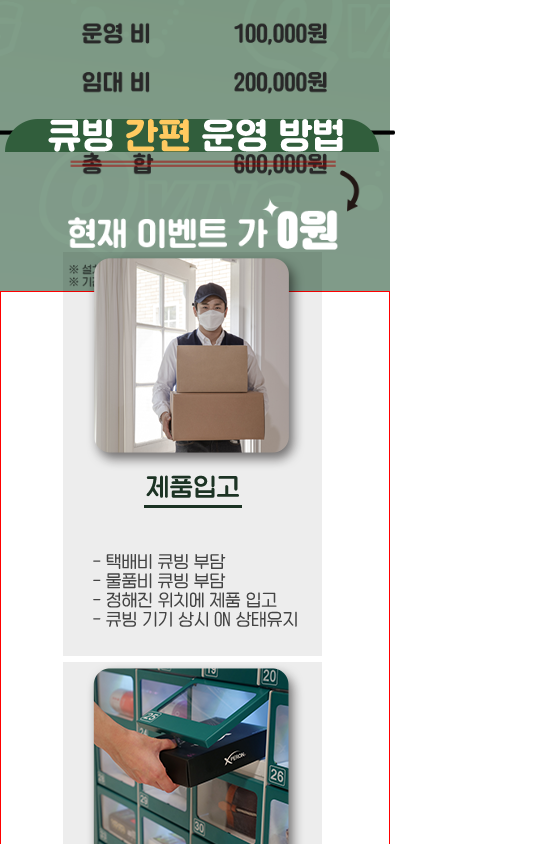
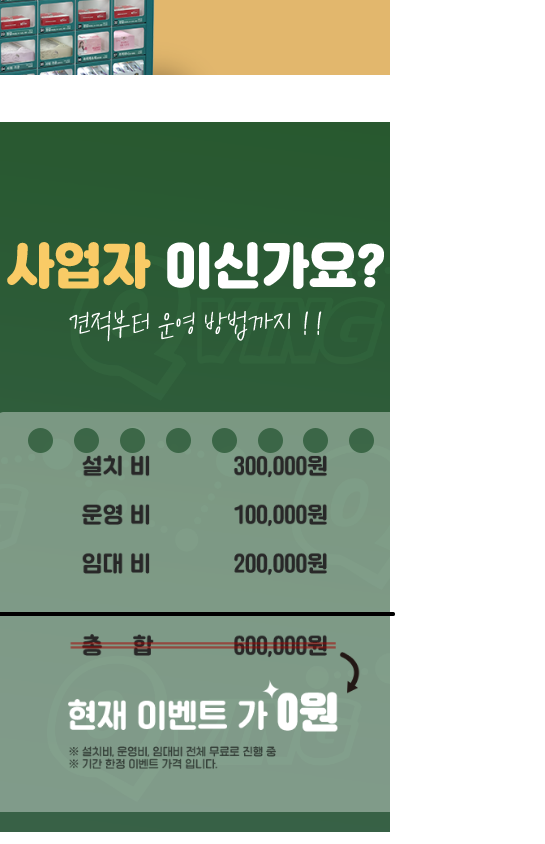
Before and after one commit to jjunseokk/QvingWebpage, a React (Create React App) app: page / in a window 390 px wide. Shown: the part 3220-4064 px from the top of the page, 545 px wide, since content can reach past the window. Built offline with nearby package versions, Linux system fonts and the light colour scheme; a web font is replaced by a local one.

Commit message:
반응형 버그 수정

```diff
--- a/src/Style/section4.css
+++ b/src/Style/section4.css
@@ -46,7 +46,7 @@
 @media screen and (max-width: 767px) {
     .section4-container{
         width: 100vw;
-        height: 50vh;
+        height: 100vh;
         background:url(../Asset/background/section4.png) no-repeat 45% center;
         background-size: 400%;
     }
--- a/src/Style/section5.css
+++ b/src/Style/section5.css
@@ -48,7 +48,8 @@
 @media screen and (max-width: 767px) {
     .section5-container{
         width: 100vw;
-        height: 70vh;
+        height: auto;
+        padding: 20px 0px;
     }
     .isnot-active{
         position:initial;
--- a/src/Style/section6.css
+++ b/src/Style/section6.css
@@ -50,9 +50,8 @@
 
     .section6-container{
         width: 100vw;
-        height: 200vh;
-
-        border: 1px solid red;
+        height: auto;
+        margin-top: 20px;
     }
 
     .block-area{
--- a/src/Style/section7.css
+++ b/src/Style/section7.css
@@ -20,7 +20,7 @@
     margin-bottom: 20px;
 }
 .install-area{
-    width: 700px;
+    width: 100vw;
     /* border: 1px solid red; */
     height: 870px;
     display: flex;
```
